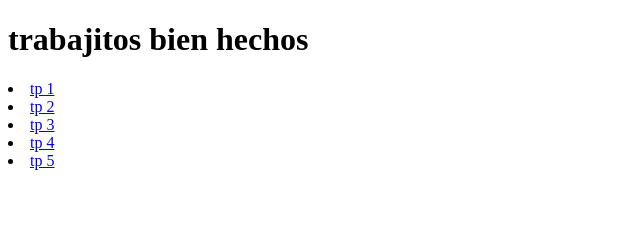
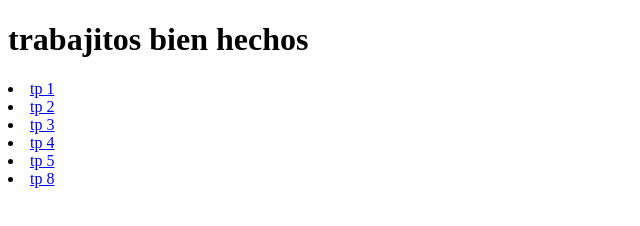
Before and after one commit to lautarozacarias/plataformas-moviles-entregas, a plain HTML site: page index.html in a window 1280 px wide. Shown: the full height of the page, 0-640 px from the left. Drawn offline with Linux system fonts and the light colour scheme.

Commit message:
Update index.html

```diff
--- a/index.html
+++ b/index.html
@@ -19,5 +19,8 @@
 	<li>
 	<a href="tp-5/index.html">tp 5</a>
 </li>
+	<li>
+	<a href="tp-8/index.html">tp 8</a>
+</li>
 </body>
 </html>
```
